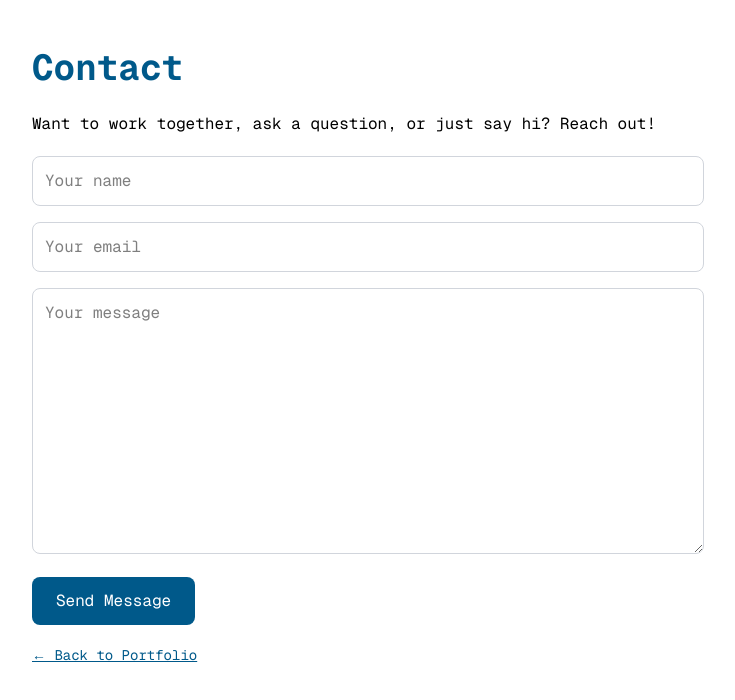
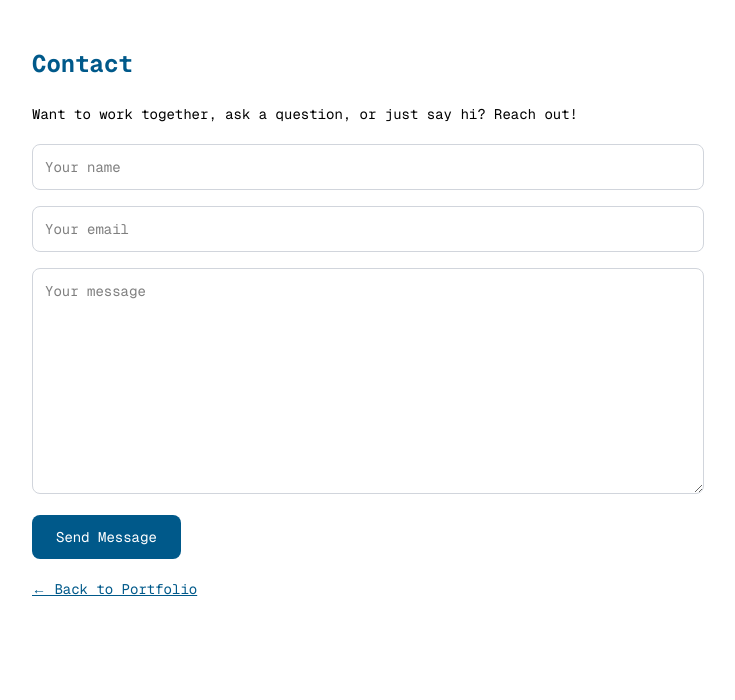
Before and after one commit to owenomc/owencrandall, a Next.js app: page /contact in a window 1280 px wide. Shown: the top 700 px of the page, without its empty margins (272-1007 px from the left). Built offline with nearby package versions, Linux system fonts and the light colour scheme.

Commit message:
Updated contact and thanks text size.

```diff
--- a/app/contact/page.tsx
+++ b/app/contact/page.tsx
@@ -8,8 +8,8 @@ export default function ContactPage() {
     <main className="min-h-screen bg-white text-black px-6 py-12 font-mono">
       <section className="max-w-2xl mx-auto space-y-5">
         <header>
-          <h1 className="text-4xl font-bold text-sky-800">Contact</h1>
-          <p className="mt-6 text-md text-black">
+          <h1 className="text-2xl font-bold text-sky-800">Contact</h1>
+          <p className="mt-6 text-sm text-black">
             Want to work together, ask a question, or just say hi? Reach out!
           </p>
         </header>
@@ -17,7 +17,7 @@ export default function ContactPage() {
         <form
           action="https://formsubmit.co/owenmcrandall@gmail.com"
           method="POST"
-          className="space-y-4"
+          className="text-sm space-y-4"
         >
           {/* Prevent spam */}
           <input type="hidden" name="_captcha" value="false" />
@@ -46,13 +46,13 @@ export default function ContactPage() {
           ></textarea>
           <button
             type="submit"
-            className="hover:scale-105 cursor-pointer bg-sky-800 text-white px-6 py-3 rounded-lg hover:bg-sky-800"
+            className="text-sm hover:scale-105 cursor-pointer bg-sky-800 text-white px-6 py-3 rounded-lg hover:bg-sky-800"
           >
             Send Message
           </button>
         </form>
 
-        <Link href="/" className="hover:scale-105 text-sky-800 underline block text-sm mt-4">
+        <Link href="/" className="text-sm hover:scale-105 text-sky-800 underline block mt-4">
           ← Back to Portfolio
         </Link>
       </section>
--- a/app/thanks/page.tsx
+++ b/app/thanks/page.tsx
@@ -6,13 +6,13 @@ import Link from "next/link";
 export default function ThanksPage() {
   return (
     <main className="min-h-screen flex flex-col items-center justify-center bg-white font-mono text-black px-4 text-center space-y-6">
-      <h1 className="text-2xl">
+      <h1 className="text-xl">
         Thanks for reaching out! <br />
         I’ll get back to you soon.
       </h1>
 
       <Link href="/">
-        <button className="cursor-pointer bg-sky-800 px-6 py-3 rounded-lg text-white hover:bg-sky-800 transition">
+        <button className="text-sm cursor-pointer bg-sky-800 px-6 py-3 rounded-lg text-white hover:bg-sky-800 transition">
           Home
         </button>
       </Link>
```
